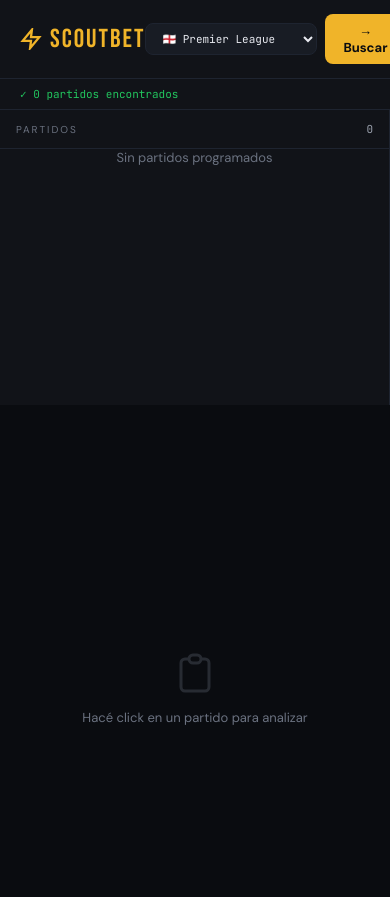
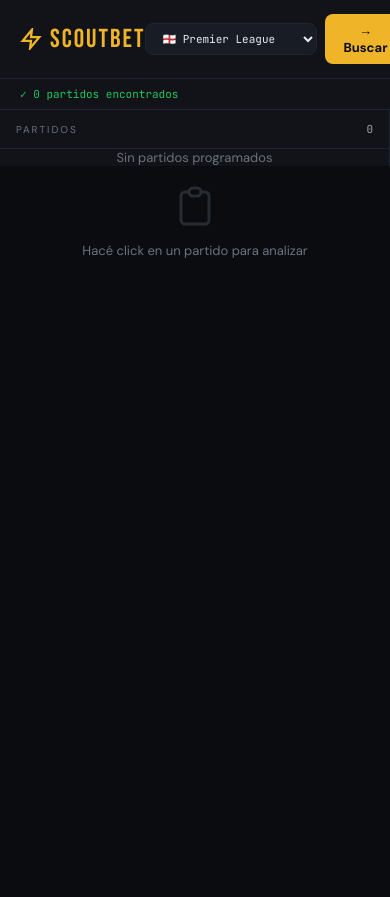
Before and after one commit to ari7676/scoutbet, a Flask app: page / in a window 390 px wide. After the commit the page ends 258 px from the top, so only its background shows below. Run offline with Flask 3, Linux system fonts and the light colour scheme; data that the repository does not hold is empty.

Commit message:
fix mobile

```diff
--- a/templates/index.html
+++ b/templates/index.html
@@ -13,7 +13,7 @@
   --text:#e8eaf0;--muted:#6b7280;--dim:#9ca3af;
 }
 *{margin:0;padding:0;box-sizing:border-box;}
-body{background:var(--bg);color:var(--text);font-family:'DM Sans',sans-serif;overflow:hidden;}
+body{background:var(--bg);color:var(--text);font-family:'DM Sans',sans-serif;overflow:auto;}
 
 .topbar{display:flex;align-items:center;justify-content:space-between;padding:14px 20px;border-bottom:1px solid var(--border);background:var(--surface);}
 .brand{display:flex;align-items:center;gap:8px;font-family:'Bebas Neue',sans-serif;font-size:26px;color:var(--gold);letter-spacing:2px;}
@@ -157,9 +157,10 @@ select:hover{border-color:var(--gold);}
 .verd-aprobados{margin-top:10px;font-size:11px;font-family:'JetBrains Mono',monospace;color:var(--green);}
 
 @media(max-width:768px){
-  .layout{grid-template-columns:1fr;}
-  .sidebar{max-height:35vh;}
-  .main-panel{padding:16px;}
+  .layout{grid-template-columns:1fr;height:auto;overflow:auto;}
+  .sidebar{max-height:40vh;overflow-y:auto;}
+  .main-panel{padding:16px;height:auto;overflow:visible;}
+}
   .filtros-grid,.u3-grid,.jug-grid{grid-template-columns:1fr;}
 }
 </style>
```
